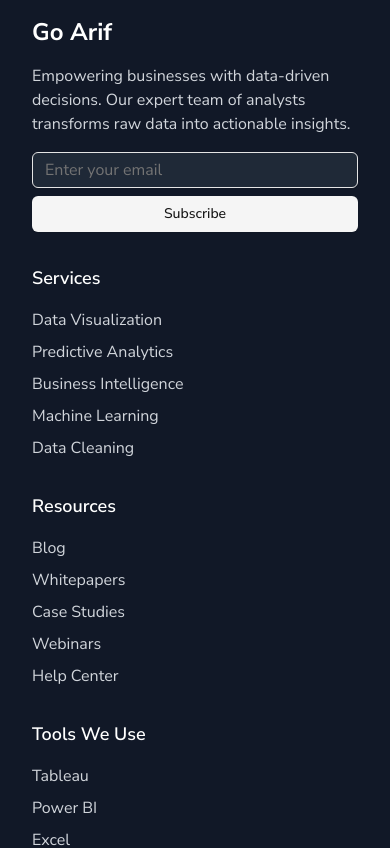
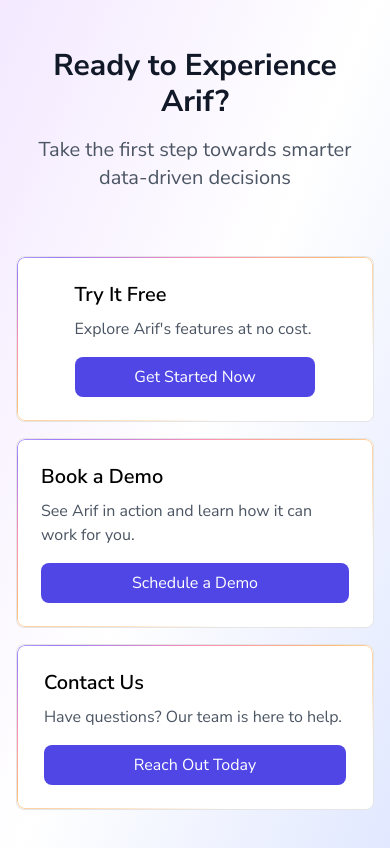
Before and after one commit to gariftech/goarif-profile, a Next.js app: page / in a window 390 px wide. Shown: the part 6740-7588 px from the top of the page. Built offline with nearby package versions, Linux system fonts and the light colour scheme.

Commit message:
feat: add started section (#6)
Co-authored-by: Arief <fitranto.arief@gmail.com>

```diff
--- /dev/null
+++ b/src/app/home/started.tsx
@@ -0,0 +1,123 @@
+'use client'
+
+import { IconAnalyze, IconReport } from '@tabler/icons-react'
+import clsx from 'clsx'
+import { Bot, ChartNoAxesCombined, Languages, Lightbulb, User } from 'lucide-react'
+import { motion } from 'motion/react'
+import { getBuiltinRequestContext } from 'next/dist/server/after/builtin-request-context'
+import React from 'react'
+import ShineBorder from '~/components/ui/shine-border'
+
+export function StartedCard({
+  icon: Icon,
+  title,
+  description,
+  buttonText,
+  shadow,
+}: {
+  icon: React.ElementType
+  title: string
+  description: string
+  buttonText: string
+  shadow?: boolean
+}) {
+  return (
+    <div
+      className={clsx(
+        'p-6 bg-white rounded-xl h-full',
+        shadow && 'shadow-md hover:shadow-xl transition-shadow'
+      )}
+    >
+      <h3 className="text-xl font-semibold mb-2">{title}</h3>
+      <p className="text-gray-600 mb-4">{description}</p>
+      <button
+        className="w-full py-2 px-4 bg-indigo-600 text-white rounded-lg hover:bg-indigo-700 transition-colors duration-200"
+      >
+        {buttonText}
+      </button>
+    </div>
+  )
+}
+
+const features = [
+  {
+    icon: Lightbulb,
+    title: 'Try It Free',
+    description:
+      "Explore Arif's features at no cost. ",
+    buttonText: 'Get Started Now',
+  },
+  {
+    icon: ChartNoAxesCombined,
+    title: 'Book a Demo',
+    description:
+      'See Arif in action and learn how it can work for you. ',
+    buttonText: 'Schedule a Demo',
+  },
+  {
+    icon: User,
+    title: 'Contact Us',
+    description:
+      'Have questions? Our team is here to help. ',
+    buttonText: 'Reach Out Today',
+  },
+]
+
+export default function Started() {
+  return (
+    <>
+      <div className="py-20 bg-gradient-to-br from-purple-100 via-white to-indigo-100">
+        <div className="max-w-7xl mx-auto px-4 sm:px-6 lg:px-8">
+          <div className="text-center mb-16">
+            <motion.h2
+              className="text-3xl font-bold text-gray-900 mb-4"
+              initial={{ opacity: 0, y: 20 }}
+              whileInView={{ opacity: 1, y: 0 }}
+              viewport={{ once: true, amount: 0.3 }}
+              transition={{ duration: 0.5 }}
+            >
+              Ready to Experience Arif?
+            </motion.h2>
+
+            <motion.p
+              className="text-xl text-gray-600 max-w-2xl mx-auto"
+              initial={{ opacity: 0, y: 20 }}
+              whileInView={{ opacity: 1, y: 0 }}
+              viewport={{ once: true, amount: 0.3 }}
+              transition={{ duration: 0.5, delay: 0.2 }}
+            >
+              Take the first step towards smarter data-driven decisions
+            </motion.p>
+          </div>
+          <div className="grid grid-cols-1 sm:grid-cols-2 md:grid-cols-3 gap-4">
+            {features.map((feature, index) => {
+              return (
+                <motion.div
+                  key={index}
+                  initial={{ opacity: 0, y: 20 }}
+                  whileInView={{ opacity: 1, y: 0 }}
+                  viewport={{ once: true, amount: 0.3 }}
+                  transition={{ duration: 0.6, delay: 0.2 * (index + 1) }}
+                >
+                  <ShineBorder
+                    className="relative flex h-full w-full flex-col items-center justify-center overflow-hidden rounded-lg border bg-background md:shadow-xl p-0"
+                    color={['#A07CFE', '#FE8FB5', '#FFBE7B']}
+                  >
+                    <div className="whitespace-pre-wrap">
+                      <StartedCard
+                        icon={feature.icon}
+                        title={feature.title}
+                        description={feature.description}
+                        buttonText={feature.buttonText}
+                      />
+                    </div>
+                  </ShineBorder>
+                </motion.div>
+              )
+            })}
+          </div>
+        </div>
+      </div>
+    </>
+  )
+}
--- a/src/app/page.tsx
+++ b/src/app/page.tsx
@@ -6,6 +6,7 @@
 import HowItWork from './home/how-it-work'
 import Stats from './home/stats'
 import Testimony from './home/testimony'
+import Started from './home/started'
 
 export default function Home() {
   return (
@@ -31,6 +32,9 @@
 
         {/* FAQ Section */}
         <Faq />
+
+        {/* Started Section */}
+        <Started />
       </div>
     </Layout>
   )
```
